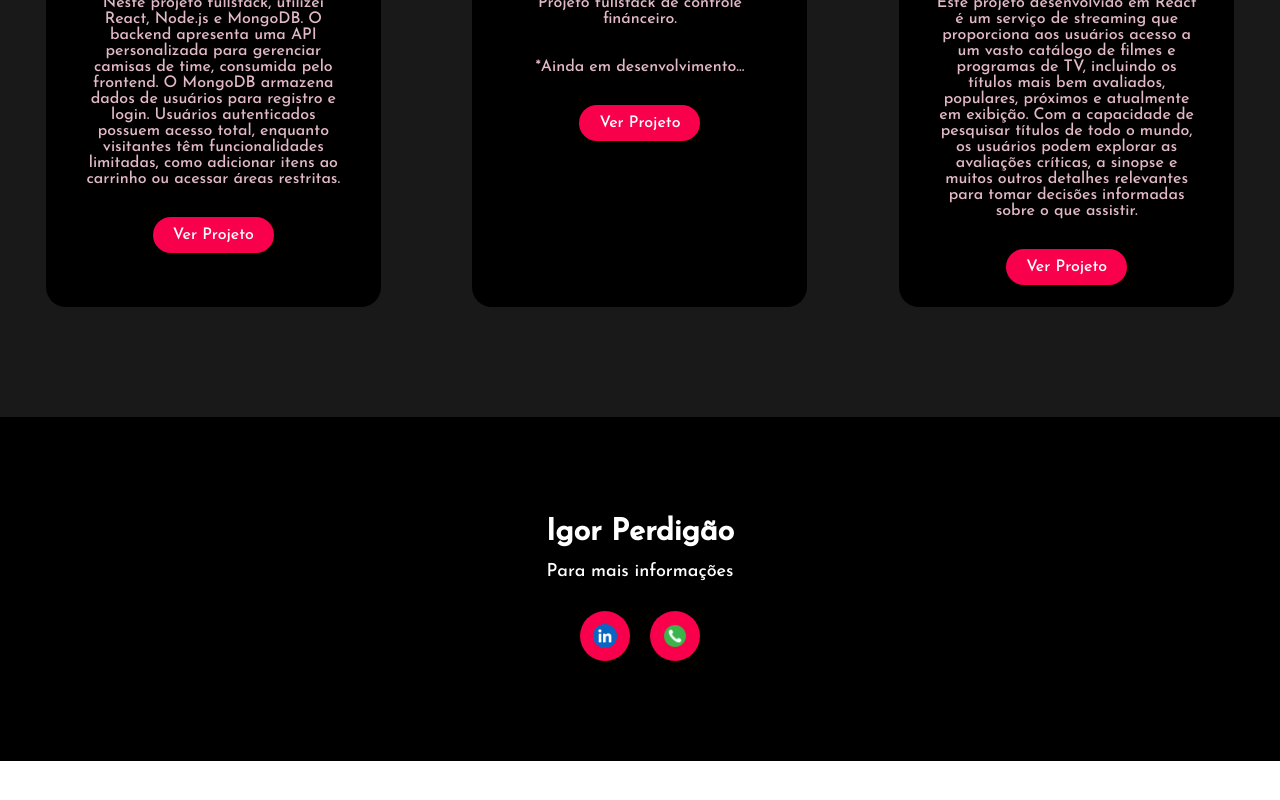
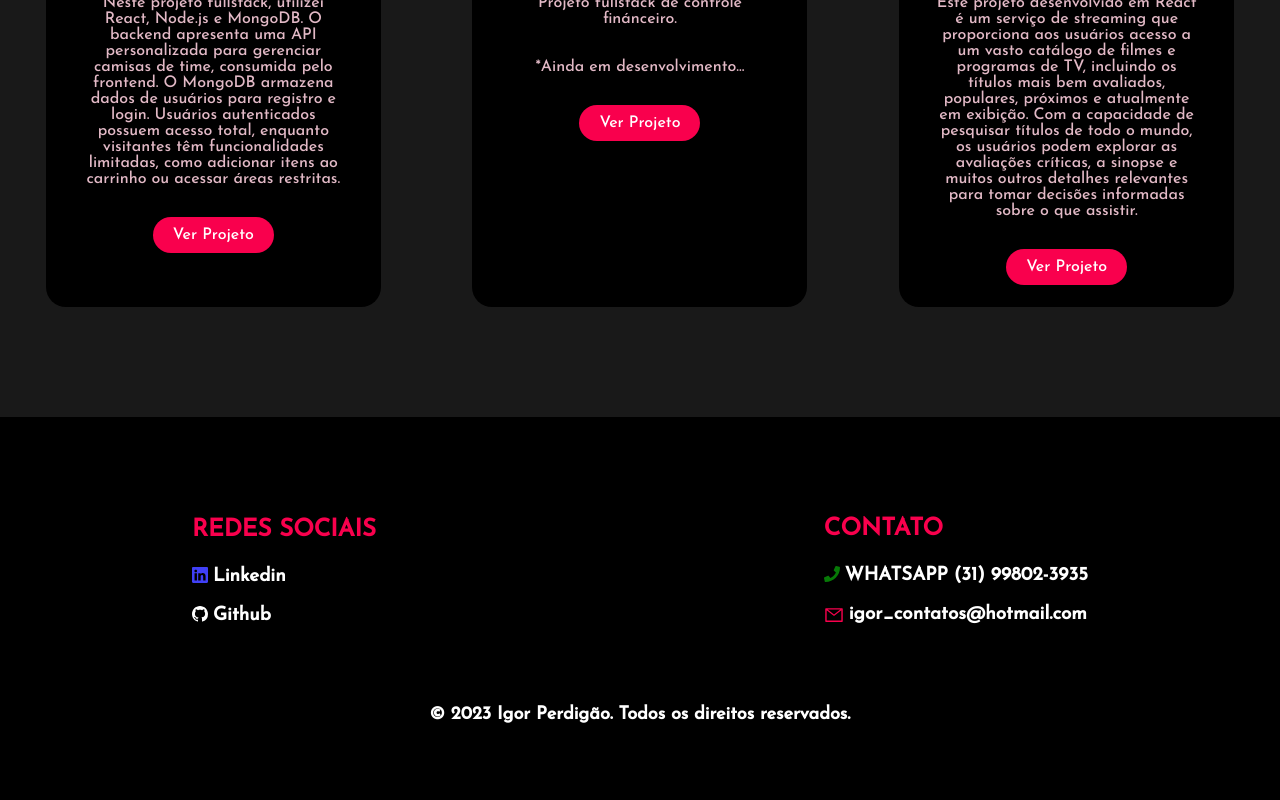
Before and after one commit to Hashtag-igor/Portfolio, a React (Vite) app: page / in a window 1280 px wide. Shown: the part 1878-2678 px from the top of the page. Before the commit the page ends 2639 px from the top, so only its background shows below. Built offline with nearby package versions, Linux system fonts and the light colour scheme.

Commit message:
Finalizei o Footer para versão de Desktop. Alterei a estilização das tags 'a' no GlobalStyles e deixei a cor branca como padrão

```diff
--- a/src/components/Footer.jsx
+++ b/src/components/Footer.jsx
@@ -1,25 +1,41 @@
 import React from 'react'
 
-import telefone from "../assets/telefone.png"
-import linkedin from "../assets/linkedin.png"
-
-import { FooterContainer, FooterDescription, FooterName, FooterSocialContainer, FooterSocialIMG, FooterSocialLink } from "../styles/FooterStyles"
+import { FooterContainer, FooterName, FooterSocialContainer, FooterSocialLinkWrapper, GithubIcon, LinkedinIcon, FooterTitle,
+         FooterInfoContainer, FooterSocialWrapper, FooterLink, RightsReservedContainer, MailIcoon, FooterInfoWrapper,
+         PhoneIcon } from "../styles/FooterStyles"
 
 export default function Footer() {
   return (
     <FooterContainer id="fale-comigo">
-      <FooterName>Igor Perdigão</FooterName>
-      <FooterDescription>Para mais informações</FooterDescription>
+      <FooterSocialContainer>
+        <FooterSocialWrapper>
+          <FooterTitle>REDES SOCIAIS</FooterTitle>
+          <FooterSocialLinkWrapper href="https://www.linkedin.com/in/igor-perdigao-silva/" target="_blank" rel="noopener noreferrer">
+            <LinkedinIcon />
+            <FooterLink>Linkedin</FooterLink>
+          </FooterSocialLinkWrapper>
+          <FooterSocialLinkWrapper href="igor_contatos@hotmail.com">
+            <GithubIcon />
+            <FooterLink>Github</FooterLink>
+          </FooterSocialLinkWrapper>
+        </FooterSocialWrapper>
 
-      <FooterSocialContainer>
-        <FooterSocialLink href="https://www.linkedin.com/in/igor-perdigao-silva/" target="_blank" rel="noopener noreferrer">
-          <FooterSocialIMG src={linkedin} alt="LinkedIn" />
-        </FooterSocialLink>
+        <FooterInfoContainer>
+            <FooterTitle>CONTATO</FooterTitle>
+            <FooterInfoWrapper>
+              <PhoneIcon />
+              <FooterLink>WHATSAPP (31) 99802-3935</FooterLink>
+            </FooterInfoWrapper>
+            <FooterInfoWrapper>
+              <MailIcoon />
+              <FooterLink>igor_contatos@hotmail.com</FooterLink>
+            </FooterInfoWrapper>
+        </FooterInfoContainer>
+      </FooterSocialContainer>
 
-        <FooterSocialLink href="igor_contatos@hotmail.com">
-          <FooterSocialIMG src={telefone} alt="Email" />
-        </FooterSocialLink>
-      </FooterSocialContainer>
+      <RightsReservedContainer>
+        <FooterName>© 2023 Igor Perdigão. Todos os direitos reservados.</FooterName>
+      </RightsReservedContainer>
     </FooterContainer>
   )
 }
--- a/src/styles/FooterStyles.jsx
+++ b/src/styles/FooterStyles.jsx
@@ -1,4 +1,7 @@
 import styled from "styled-components";
+import { BsLinkedin, BsGithub } from "react-icons/bs"
+import { AiOutlineMail } from "react-icons/ai"
+import { FaPhone } from "react-icons/fa"
 
 export const FooterContainer = styled.footer`
     background-color: #000;
@@ -7,37 +10,58 @@ export const FooterContainer = styled.footer`
     flex-direction: column;
     align-items: center;
     justify-content: center;
-`
-export const FooterName = styled.h5`
-    color: white;
-    font-size: 30px;
-`
-export const FooterDescription = styled.p`
-    color: white;
-    font-size: 18px;
-    margin-top: 14px;
-    margin-bottom: 30px;
+    color: #fff;
 `
 export const FooterSocialContainer = styled.div`
     display: flex;
+    flex-direction: row;
+    justify-content: space-between;
+    width: 70%;
+`
+export const FooterSocialWrapper = styled.div`
+    display: flex;
     gap: 20px;
+    justify-content: center;
+    flex-direction: column;
 `
-export const FooterSocialIMG = styled.img`
-    height: 24px;
-    border-radius: 50%;
+export const FooterTitle = styled.h2`
+    color: #f9004d;
+    margin-bottom: 5px;
 `
-export const FooterSocialLink = styled.a`
-    background-color: #f9004d;
-    border-radius: 50%;
+export const LinkedinIcon = styled(BsLinkedin)`
+    color: #4040f7;
+    margin-right: 5px;
+`
+export const MailIcoon = styled(AiOutlineMail)`
+    color: #f9004d;
+    margin-right: 5px;
+    font-size: 20px;
+`
+export const GithubIcon = styled(BsGithub)`
+    color: #fff;
+    margin-right: 5px;
+`
+export const PhoneIcon = styled(FaPhone)`
+    color: #077907;
+    margin-right: 5px;
+`
+export const FooterInfoContainer = styled.div`
     display: flex;
-    align-items: center;
+    gap: 20px;
     justify-content: center;
-    height: 50px;
-    width: 50px;
-    cursor: pointer;
-
-    &:hover {
-        transform: scale(1.3);
-        transition: 0.5s;
-    }
+    flex-direction: column;
 `
+export const FooterInfoWrapper = styled.div`
+    display: flex;
+`
+export const FooterSocialLinkWrapper = styled.a`
+    display: flex;
+`
+export const FooterLink = styled.h3`
+`
+export const RightsReservedContainer = styled.div`
+    margin-top: 80px;
+`
+export const FooterName = styled.h5`
+    font-size: 18px;
+`
--- a/src/styles/GlobalStyle.jsx
+++ b/src/styles/GlobalStyle.jsx
@@ -6,7 +6,12 @@ const GlobalStyle = createGlobalStyle`
     padding: 0;
     box-sizing: border-box;
     font-family: 'Josefin Sans', sans-serif;
-}
+    }
+
+    a{
+        text-decoration: none;
+        color: #fff;
+    }
 `
 
 export default GlobalStyle;
```
